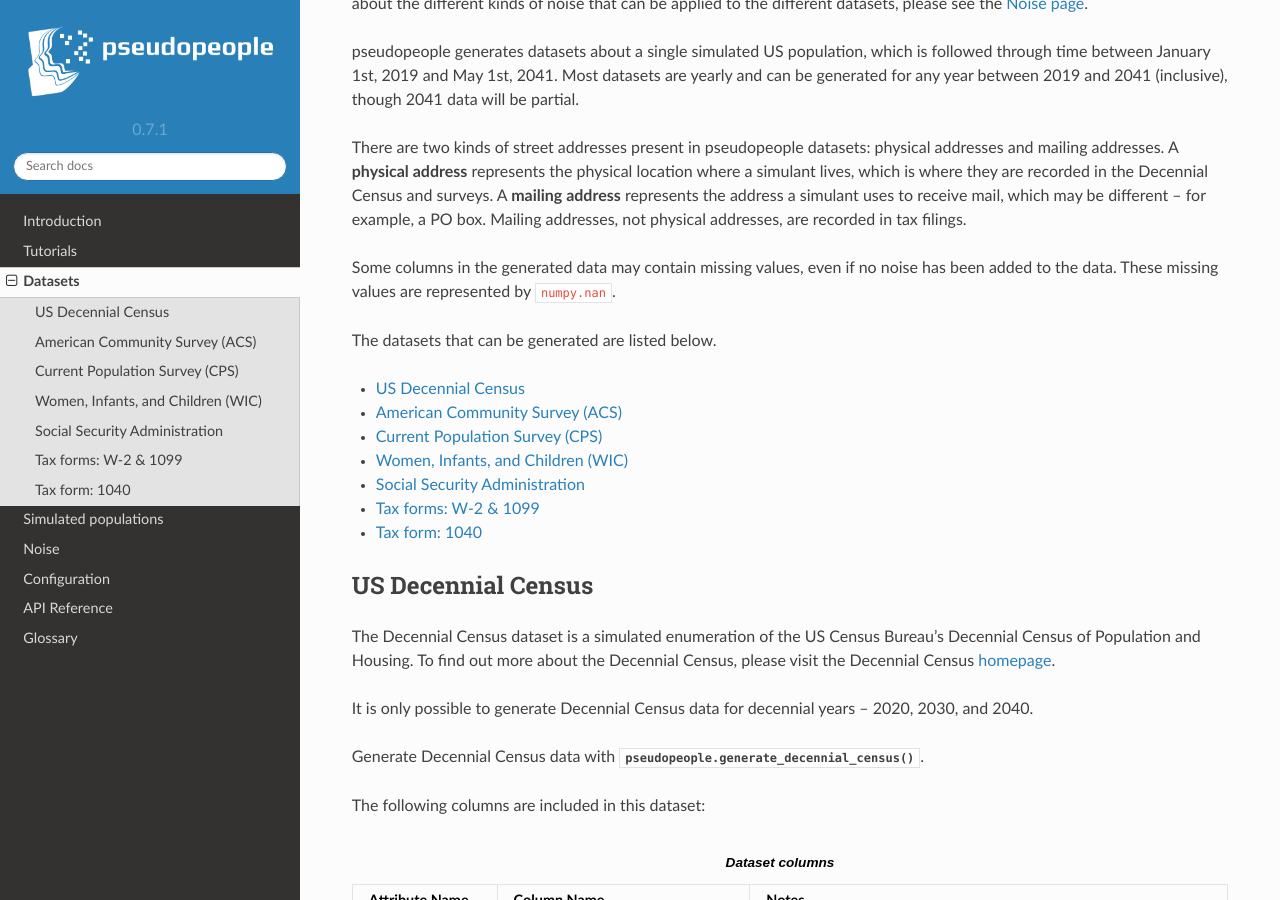
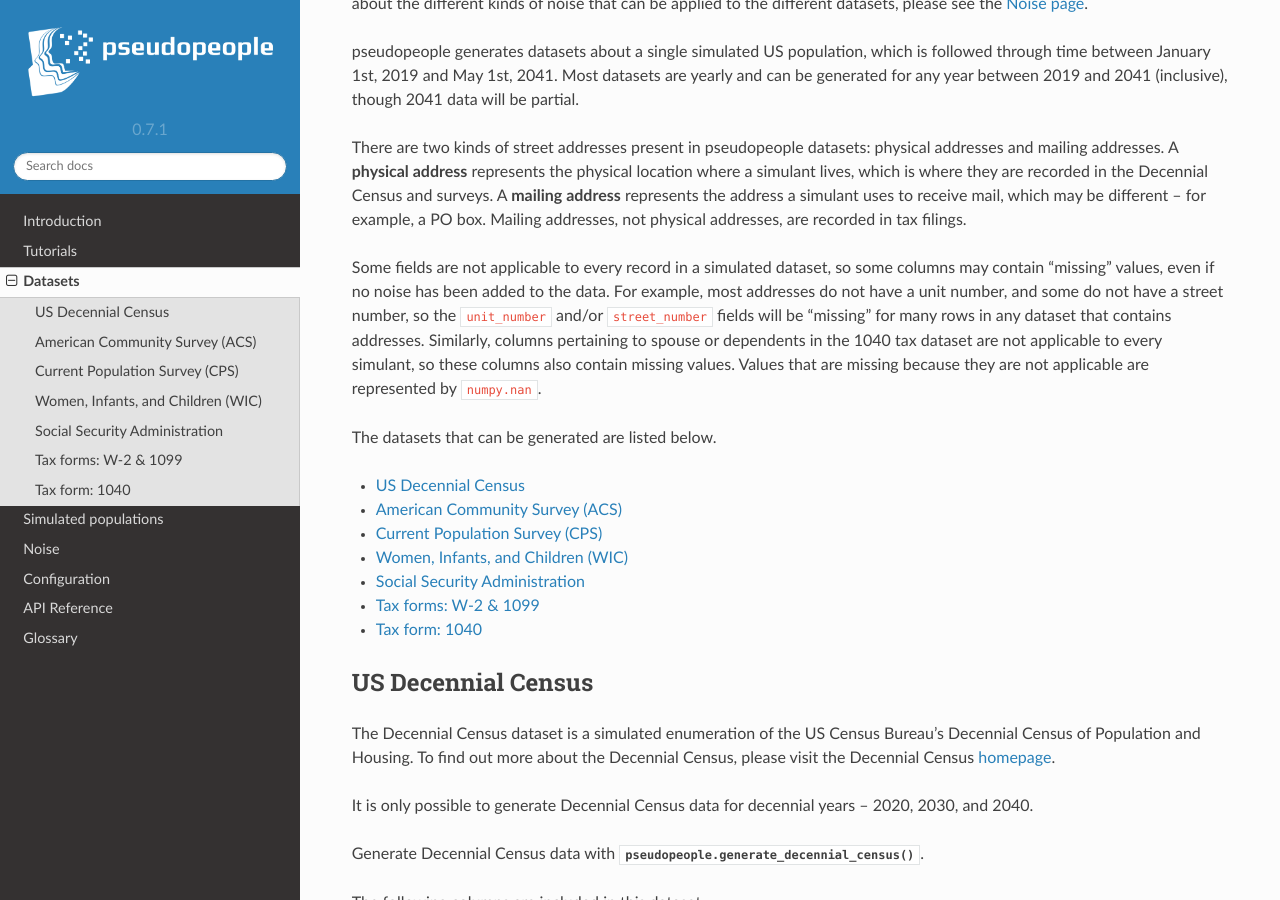
Before and after one commit to ihmeuw/pseudopeople, a Sphinx documentation site: the page built from docs/source/datasets/index.rst, in a window 1280 px wide and 900 px high, scrolled down 312 px. Built offline with Sphinx 7.4.7 and the Read the Docs theme 2.0.0, drawn with Linux system fonts in a browser that asks for light colours.

Commit message:
Add Nathaniel's suggested edit
Co-authored-by: Nathaniel Blair-Stahn <ndbs@uw.edu>

```diff
--- a/docs/source/datasets/index.rst
+++ b/docs/source/datasets/index.rst
@@ -26,8 +26,11 @@ A **mailing address** represents the address a simulant uses to receive mail,
 which may be different -- for example, a PO box.
 Mailing addresses, not physical addresses, are recorded in tax filings.
 
-Some columns in the generated data may contain missing values, even if no noise has been added to
-the data. These missing values are represented by :code:`numpy.nan`.
+Some fields are not applicable to every record in a simulated dataset,
+so some columns may contain "missing" values, even if no noise has been added to the data.
+For example, most addresses do not have a unit number, and some do not have a street number, so the :code:`unit_number` and/or :code:`street_number` fields will be "missing" for many rows in any dataset that contains addresses.
+Similarly, columns pertaining to spouse or dependents in the 1040 tax dataset are not applicable to every simulant, so these columns also contain missing values.
+Values that are missing because they are not applicable are represented by :code:`numpy.nan`.
 
 The datasets that can be generated are listed below.
 
```
